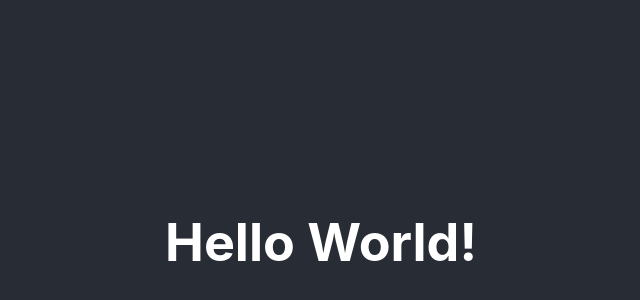
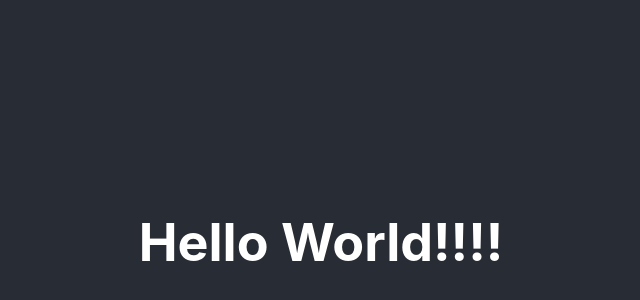
Before and after one commit to AndreaDelpech/weather-react, a React (Create React App) app: page / in a window 1280 px wide. Shown: the part 158-458 px from the top of the page, without its empty margins (319-959 px from the left). Built offline with nearby package versions, Linux system fonts and the light colour scheme.

Commit message:
Testing Netlify

```diff
--- a/src/App.js
+++ b/src/App.js
@@ -4,7 +4,7 @@ function App() {
   return (
     <div className="App">
       <header className="App-header">
-        <h1>Hello World!</h1>
+        <h1>Hello World!!!!</h1>
       </header>
     </div>
   );
```
